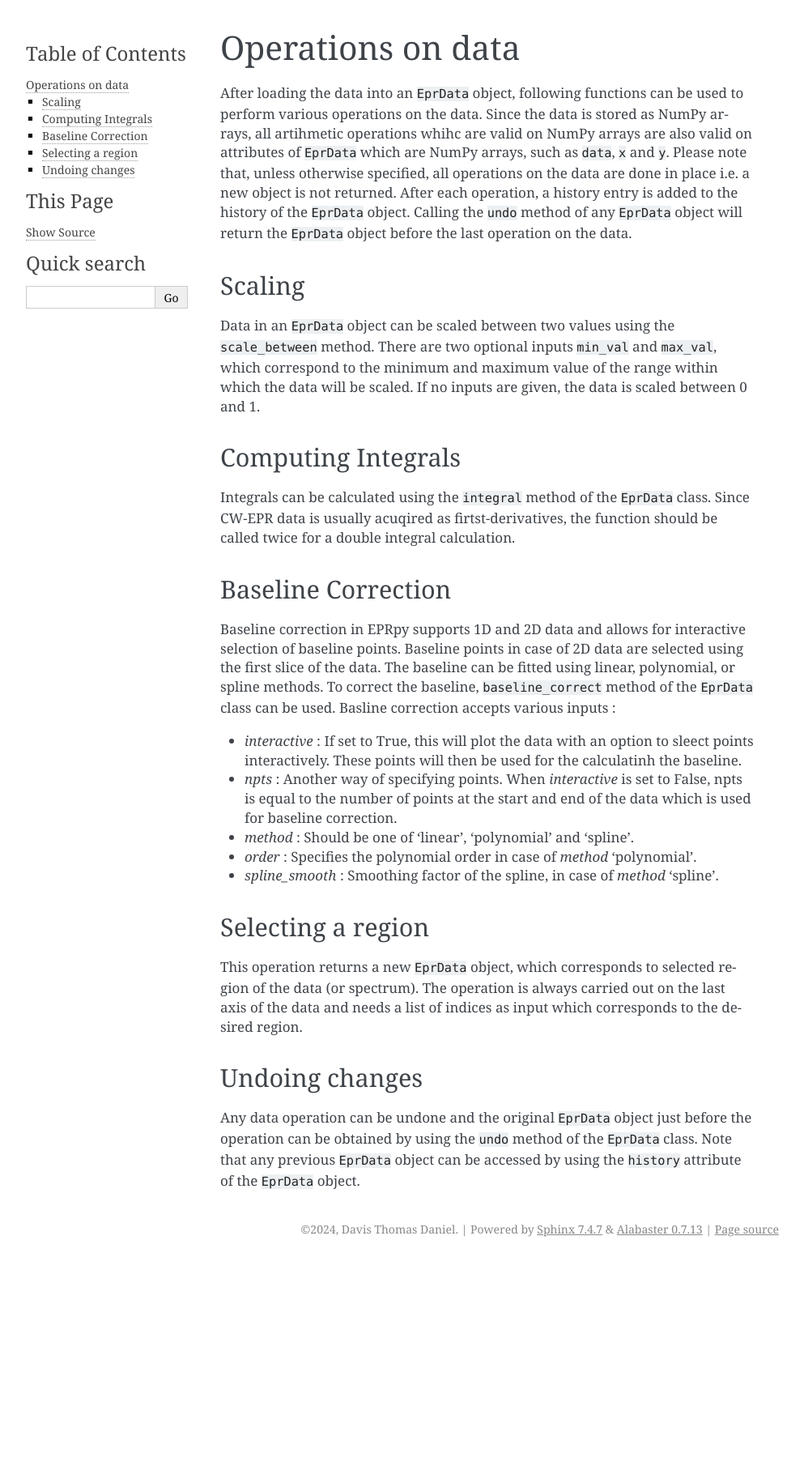
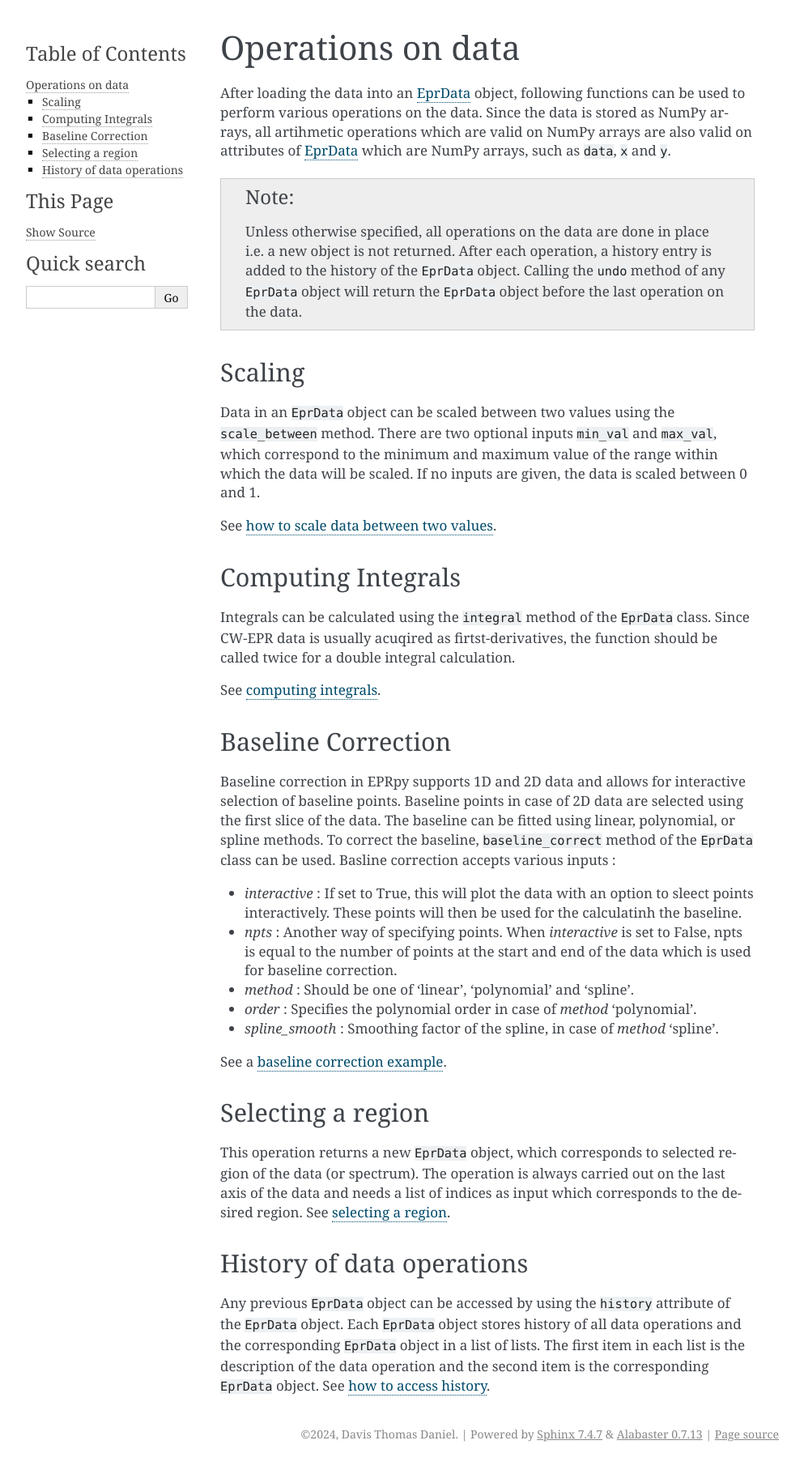
Before and after one commit to davistdaniel/EPRpy, a Sphinx documentation site: the page built from docs/source/processing.rst, in a window 1280 px wide. Shown: the whole page at 81% size, without its empty margins (148-1141 px from the left). Built offline with Sphinx 7.4.7, drawn with Linux system fonts in a browser that asks for light colours; pages that are not in the unit, such as notebooks, are missing from menus; before the commit the page ends 1557 px from its top, so only the background shows below that.

Commit message:
Updated docs

```diff
--- a/docs/source/EprData.rst
+++ b/docs/source/EprData.rst
@@ -6,10 +6,10 @@ EprData class
 
 * **data_dict** : A python dictionary with the data, acquisition parameters, filepath etc.
 * **filepath** : The filepath of the .DSC or .DTA file
-* **data** : The raw data which is read from the .DTA file.
+* **data** : The raw data which is read from the .DTA file stored as a NumPy array
 * **dims** : A list of arrays which define each dimension of the data. For instance, for a simple 1D-EPR spectrum, dims contains the field values.
-* **x** : Array corresponding to the abscissa of the data
-* **y** : Array corresponding to the ordinate of the data (only defined in case of 2-D data, otherwise is ``None``.)
+* **x** : NumPy array corresponding to the abscissa of the data
+* **y** : NumPy array corresponding to the ordinate of the data (only defined in case of 2-D data, otherwise is ``None``.)
 * **is_complex** : A boolean flag which indicates if the data is of complex type (i.e. also contains imaginary values)
 * **acq_param** : A python dictionary of acquisition parameters which were read from the .DSC file.
 * **history** : Describes the history of the ``EprData`` object. This attribute is a list of lists, with each element in the main list containing a string desrcribing the processing step and the corresponding ``EprData`` object.
--- a/docs/source/conf.py
+++ b/docs/source/conf.py
@@ -14,7 +14,7 @@ release = '0.9.0'
 # -- General configuration ---------------------------------------------------
 # https://www.sphinx-doc.org/en/master/usage/configuration.html#general-configuration
 
-extensions = ['sphinx.ext.autodoc']
+extensions = ['sphinx.ext.autodoc','nbsphinx']
 
 templates_path = ['_templates']
 exclude_patterns = []
--- a/docs/source/index.rst
+++ b/docs/source/index.rst
@@ -74,3 +74,4 @@ Using EPRpy
    loading
    processing
    EprData
+   Examples
--- a/docs/source/loading.rst
+++ b/docs/source/loading.rst
@@ -1,7 +1,7 @@
 Loading EPR data
 ============================
 
-For loading data acuqired on Bruker spectrometers, **EPRpy** needs the path to either the ``.DSC`` or ``.DTA`` file. The ``.DSC`` and ``.DTA``
+For loading data acquired on Bruker spectrometers, **EPRpy** needs the path to either the ``.DSC`` or ``.DTA`` file. The ``.DSC`` and ``.DTA``
 must be in the same folder. In case of some 2D-data, an accompanying ``.GF`` is also required in the same folder.
 
 Data can be loaded into an ``EprData`` object by using the ``load(filepath)`` function as follows.
--- a/docs/source/processing.rst
+++ b/docs/source/processing.rst
@@ -1,10 +1,12 @@
 Operations on data
 ============================
 
-After loading the data into an ``EprData`` object, following functions can be used to perform various operations on the data. Since the data is stored as NumPy arrays, all artihmetic operations
-whihc are valid on NumPy arrays are also valid on  attributes of ``EprData`` which are NumPy arrays, such as ``data``, ``x`` and ``y``.
-Please note that, unless otherwise specified, all operations on the data are done in place i.e. a new object is not returned. After each operation, a history entry is added to the history of the ``EprData`` object.
-Calling the ``undo`` method of any ``EprData`` object will return the ``EprData`` object before the last operation on the data.
+After loading the data into an :doc:`EprData <EprData>` object, following functions can be used to perform various operations on the data. Since the data is stored as NumPy arrays, all artihmetic operations
+which are valid on NumPy arrays are also valid on  attributes of :doc:`EprData <EprData>` which are NumPy arrays, such as ``data``, ``x`` and ``y``.
+
+.. note::
+    Unless otherwise specified, all operations on the data are done in place i.e. a new object is not returned. After each operation, a history entry is added to the history of the ``EprData`` object.
+    Calling the ``undo`` method of any ``EprData`` object will return the ``EprData`` object before the last operation on the data.
 
 Scaling
 ************
@@ -12,10 +14,14 @@ Data in an ``EprData`` object can be scaled between two values using the ``scale
 There are two optional inputs ``min_val`` and ``max_val``, which correspond to the minimum and maximum value of the range within which the data will be scaled.
 If no inputs are given, the data is scaled between 0 and 1.
 
+See `how to scale data between two values <notebooks/examples.html#Scaling-data>`_.
+
 Computing Integrals
 ***********************
 Integrals can be calculated using the ``integral`` method of the ``EprData`` class.
 Since CW-EPR data is usually acuqired as firtst-derivatives, the function should be called twice for a double integral calculation.
+
+See `computing integrals <notebooks/examples.html#Computing-integrals>`_.
 
 Baseline Correction
 ***********************
@@ -29,12 +35,14 @@ Basline correction accepts various inputs :
 * *order* : Specifies the polynomial order in case of *method* 'polynomial'.
 * *spline_smooth* : Smoothing factor of the spline, in case of *method* 'spline'.
 
+See a `baseline correction example <notebooks/examples.html#Baseline-correction>`_.
+
 Selecting a region
 ********************
 This operation returns a new ``EprData`` object, which corresponds to selected region of the data (or spectrum). The operation is always carried out on the last axis of the data
-and needs a list of indices as input which corresponds to the desired region.
+and needs a list of indices as input which corresponds to the desired region. See `selecting a region <notebooks/examples.html#Selecting-a-region>`_.
 
-Undoing changes
-*******************
-Any data operation can be undone and the original ``EprData`` object just before the operation can be obtained by using the ``undo`` method of the ``EprData`` class.
-Note that any previous ``EprData`` object can be accessed by using the ``history`` attribute of the ``EprData`` object.
+History of data operations
+********************************
+Any previous ``EprData`` object can be accessed by using the ``history`` attribute of the ``EprData`` object. Each ``EprData`` object stores history of all data operations and the corresponding ``EprData`` object in a list of lists.
+The first item in each list is the description of the data operation and the second item is the corresponding ``EprData`` object. See `how to access history <notebooks/examples.html#History-of-data-operations>`_.
```
